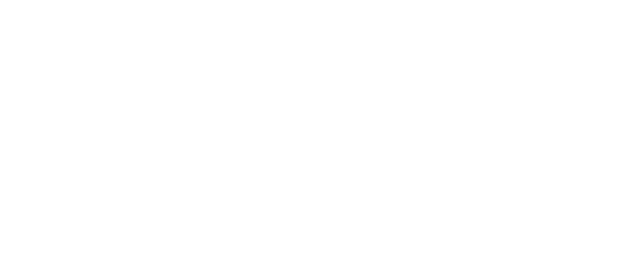
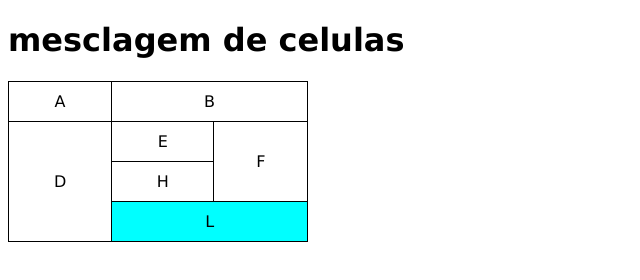
Before and after one commit to johansenfelix2026/html-css-novo, a plain HTML site: page exercicios/Tabelas/tabela05.html in a window 1280 px wide. Shown: the whole page, without its empty margins (0-640 px from the left). Drawn offline with Linux system fonts and the light colour scheme.

Commit message:
tabela 05

```diff
--- a/exercicios/Tabelas/tabela05.html
+++ b/exercicios/Tabelas/tabela05.html
@@ -1,12 +1,64 @@
 <!DOCTYPE html>
 <html lang="pt-br">
+
 <head>
     <meta charset="UTF-8">
     <meta name="viewport" content="width=device-width, initial-scale=1.0">
     <title>Tabelas</title>
     <link rel="icon" href="imagens/suporte-do-site.png" type="image/png">
+    <style>
+        body {
+
+            font-family: Verdana, Geneva, Tahoma, sans-serif;
+        }
+
+        table {
+
+            border-collapse: collapse;
+            width: 300px;
+        }
+
+        .cor{
+
+            background-color: aqua;
+        }
+
+        td{
+
+            border: 1px solid black;
+            padding: 10px;
+            text-align: center;
+        }
+    </style>
 </head>
+
 <body>
+    <h1>mesclagem de celulas</h1>
+    <table>
+        <tr>
+            <td>A</td>
+            <td colspan="2">B</td>
 
+        </tr>
+
+        <tr>
+            <td rowspan="3">D</td>
+            <td>E</td>
+            <td rowspan="2">F</td>
+        </tr>
+
+        <tr>
+
+            <td>H</td>
+
+        </tr>
+
+        <tr>
+
+            <td colspan="2" class="cor" >L</td>
+
+        </tr>
+    </table>
 </body>
+
 </html>
```
Also changed, not shown: exercicios/Tabelas/tabela06.html (added, +69 -0 lines).
